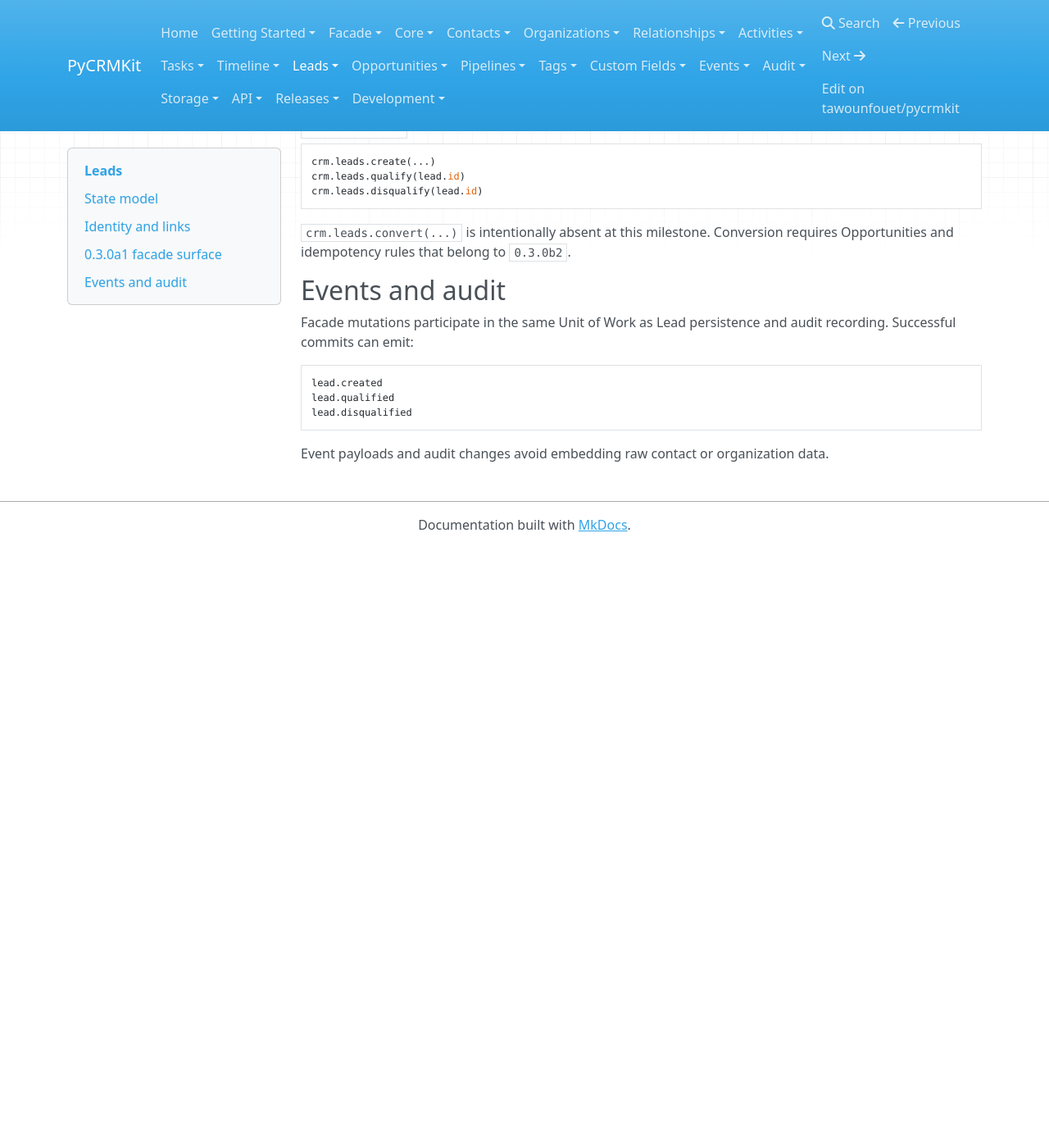
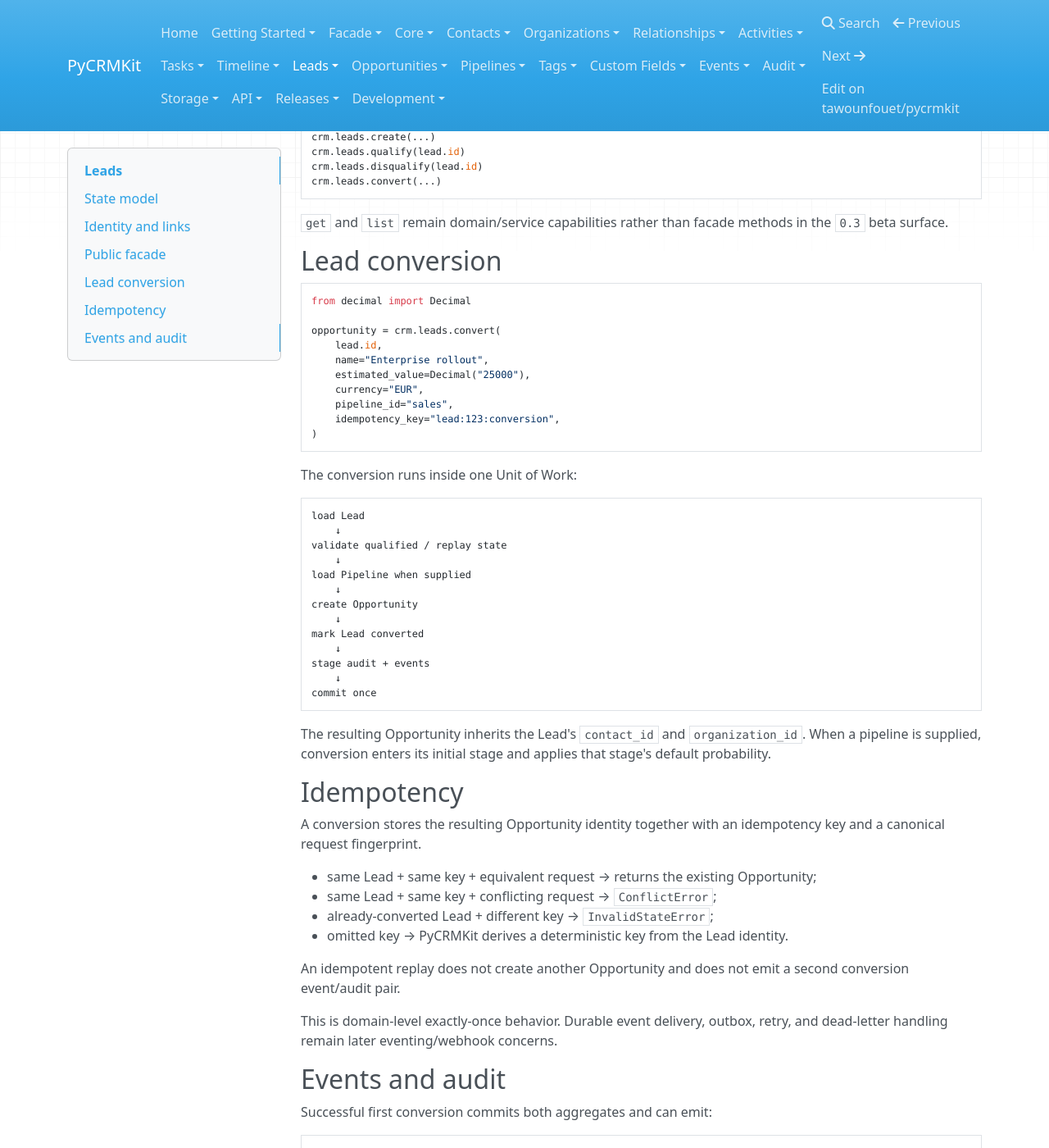
Before and after one commit to tawounfouet/pycrmkit, an MkDocs documentation site: the page built from docs/leads/index.md, in a window 1280 px wide and 1400 px high, scrolled down 725 px. Shown: the whole window at 82% size. Built offline with MkDocs 1.6.1, drawn with Linux system fonts in a browser that asks for light colours; nearby versions of some CDN libraries; before the commit the page ends 1393 px from its top, so only the background shows below that; some of the changed text lies outside the part shown.

Commit message:
docs: document 0.3.0b2 lead conversion

````diff
--- a/docs/leads/index.md
+++ b/docs/leads/index.md
@@ -1,6 +1,8 @@
 # Leads
 
-A `Lead` represents an unqualified or partially qualified commercial interest. `0.3.0a1` introduces the Lead aggregate, repository/service contracts, the Memory adapter, Unit-of-Work participation, and a deliberately narrow facade surface.
+A `Lead` represents an unqualified or partially qualified commercial interest.
+`0.3.0b2` completes the public Lead workflow with atomic, idempotent
+Lead-to-Opportunity conversion.
 
 ## State model
 
@@ -13,11 +15,13 @@ disqualified
 converted
 ```
 
-Domain transitions are explicit. `disqualified` and `converted` are terminal in the initial model. The aggregate can preserve the full declared state model, but public lead-to-opportunity conversion is not exposed until `0.3.0b2`.
+Domain transitions are explicit. `disqualified` and `converted` are terminal.
+Public conversion accepts only a `qualified` Lead.
 
 ## Identity and links
 
-A Lead requires a typed `ContactId` and may reference an `OrganizationId`. It can also record a normalized acquisition `source`.
+A Lead requires a typed `ContactId` and may reference an `OrganizationId`. It can
+also record a normalized acquisition `source`.
 
 ```python
 lead = crm.leads.create(
@@ -25,26 +29,82 @@ lead = crm.leads.create(
     organization_id=organization.id,
     source="website",
 )
+lead = crm.leads.qualify(lead.id)
 ```
 
-## `0.3.0a1` facade surface
+## Public facade
 
 ```python
 crm.leads.create(...)
 crm.leads.qualify(lead.id)
 crm.leads.disqualify(lead.id)
+crm.leads.convert(...)
 ```
 
-`crm.leads.convert(...)` is intentionally absent at this milestone. Conversion requires Opportunities and idempotency rules that belong to `0.3.0b2`.
+`get` and `list` remain domain/service capabilities rather than facade methods in
+the `0.3` beta surface.
+
+## Lead conversion
+
+```python
+from decimal import Decimal
+
+opportunity = crm.leads.convert(
+    lead.id,
+    name="Enterprise rollout",
+    estimated_value=Decimal("25000"),
+    currency="EUR",
+    pipeline_id="sales",
+    idempotency_key="lead:123:conversion",
+)
+```
+
+The conversion runs inside one Unit of Work:
+
+```text
+load Lead
+    ↓
+validate qualified / replay state
+    ↓
+load Pipeline when supplied
+    ↓
+create Opportunity
+    ↓
+mark Lead converted
+    ↓
+stage audit + events
+    ↓
+commit once
+```
+
+The resulting Opportunity inherits the Lead's `contact_id` and
+`organization_id`. When a pipeline is supplied, conversion enters its initial
+stage and applies that stage's default probability.
+
+## Idempotency
+
+A conversion stores the resulting Opportunity identity together with an
+idempotency key and a canonical request fingerprint.
+
+- same Lead + same key + equivalent request → returns the existing Opportunity;
+- same Lead + same key + conflicting request → `ConflictError`;
+- already-converted Lead + different key → `InvalidStateError`;
+- omitted key → PyCRMKit derives a deterministic key from the Lead identity.
+
+An idempotent replay does not create another Opportunity and does not emit a
+second conversion event/audit pair.
+
+This is domain-level exactly-once behavior. Durable event delivery, outbox,
+retry, and dead-letter handling remain later eventing/webhook concerns.
 
 ## Events and audit
 
-Facade mutations participate in the same Unit of Work as Lead persistence and audit recording. Successful commits can emit:
+Successful first conversion commits both aggregates and can emit:
 
 ```text
-lead.created
-lead.qualified
-lead.disqualified
+opportunity.created
+lead.converted
 ```
 
-Event payloads and audit changes avoid embedding raw contact or organization data.
+Audit records are staged in the same Unit of Work and avoid persisting raw
+contact or organization payloads.
````
